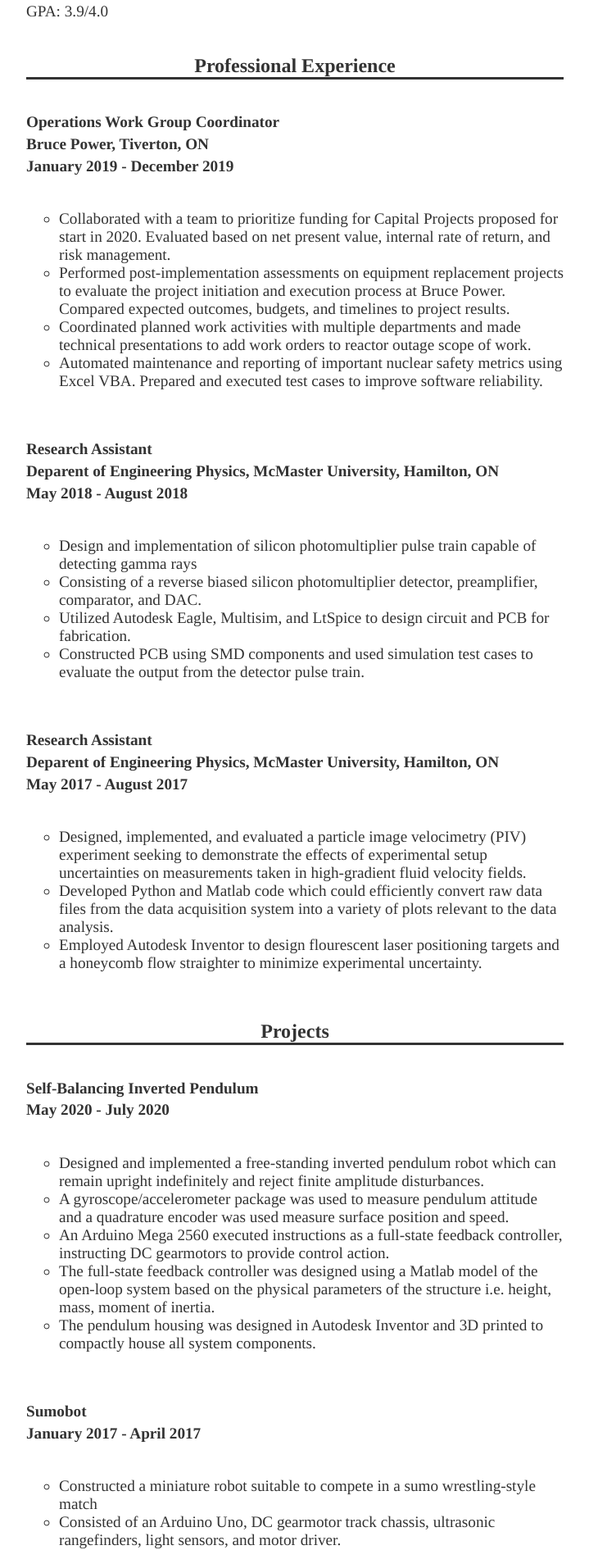
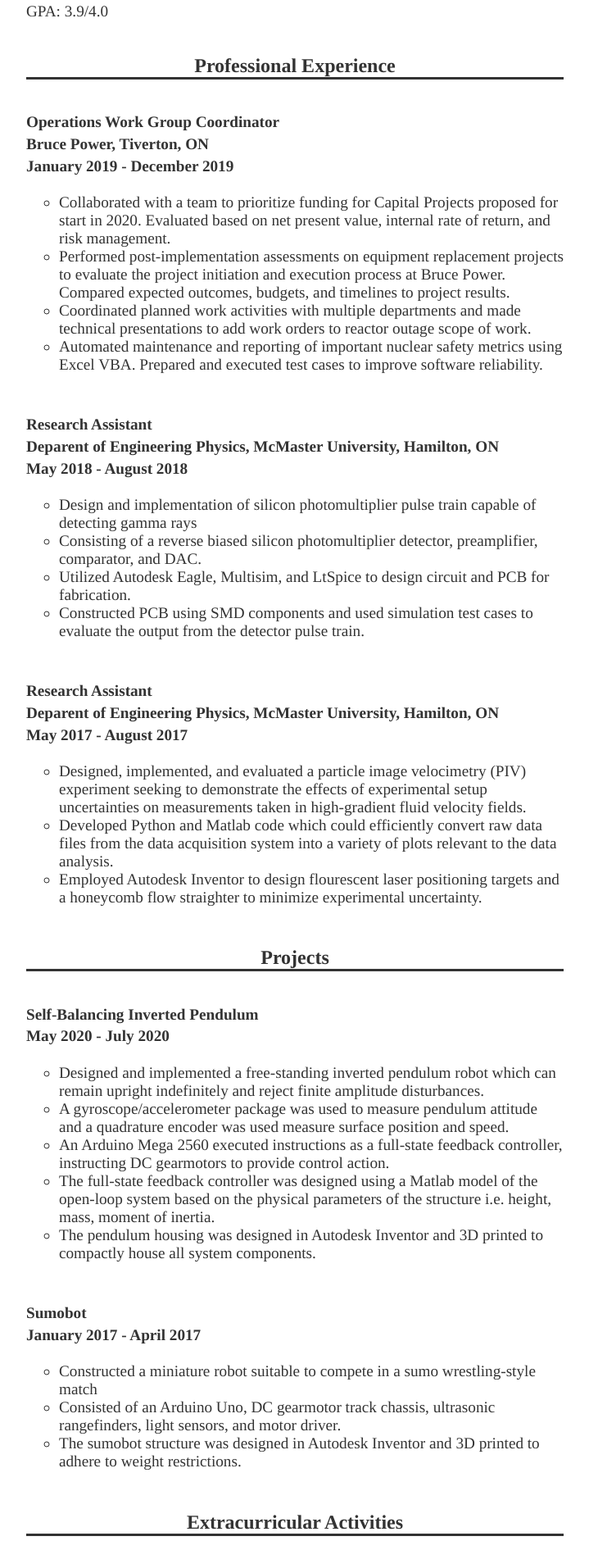
Before and after one commit to MalcolmHodgins/MalcolmHodgins.github.io, a Jekyll site: the page built from resume/index.html, in a window 1280 px wide. Shown: the part 593-2484 px from the top of the page at 82% size, without its empty margins (280-999 px from the left). Built offline with Jekyll 4.4.1, drawn with Linux system fonts in a browser that asks for light colours.

Commit message:
page styling

```diff
--- a/css/main.css
+++ b/css/main.css
@@ -110,6 +110,8 @@ nav ul li, footer ul li {
 
 .flex-container-resume > div > ul {
   font-size: 1.2em;
+  margin-top: 0px;
+  margin-bottom: 30px;
 }
 
 a {
```
